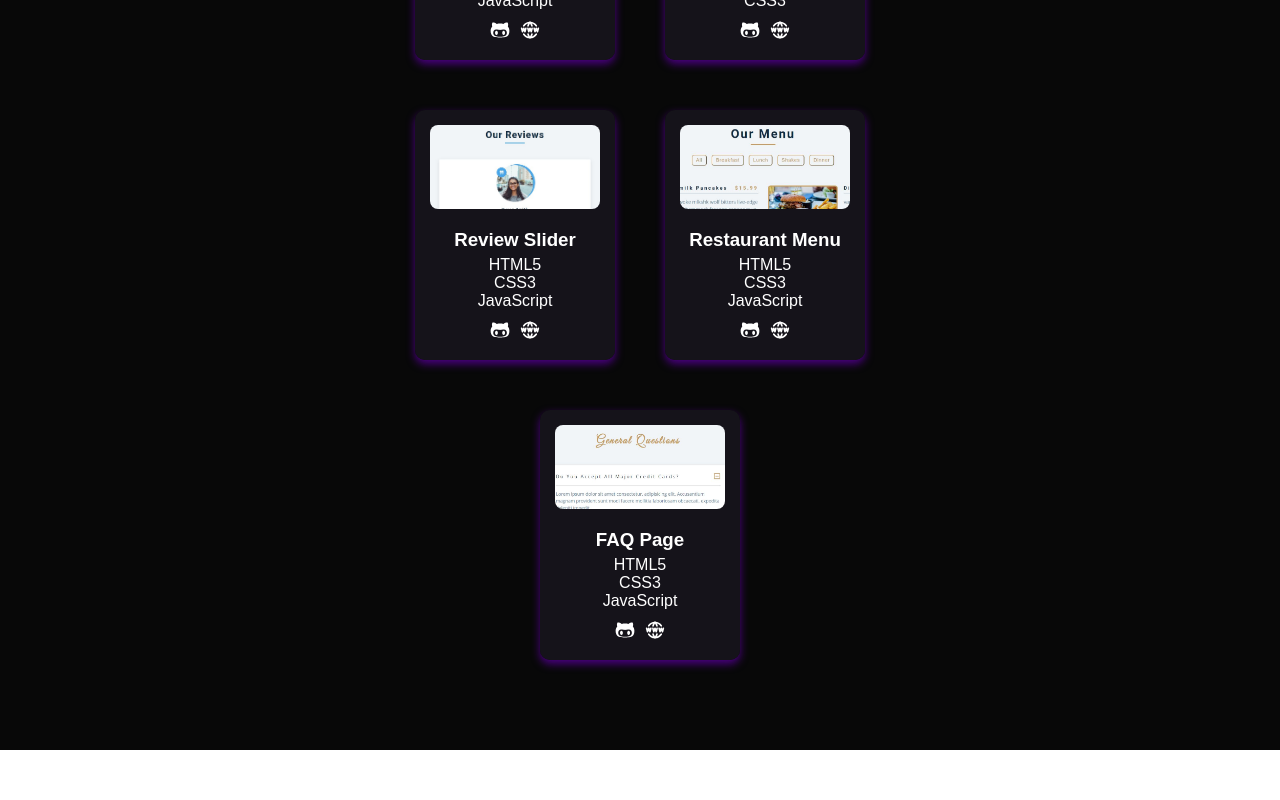
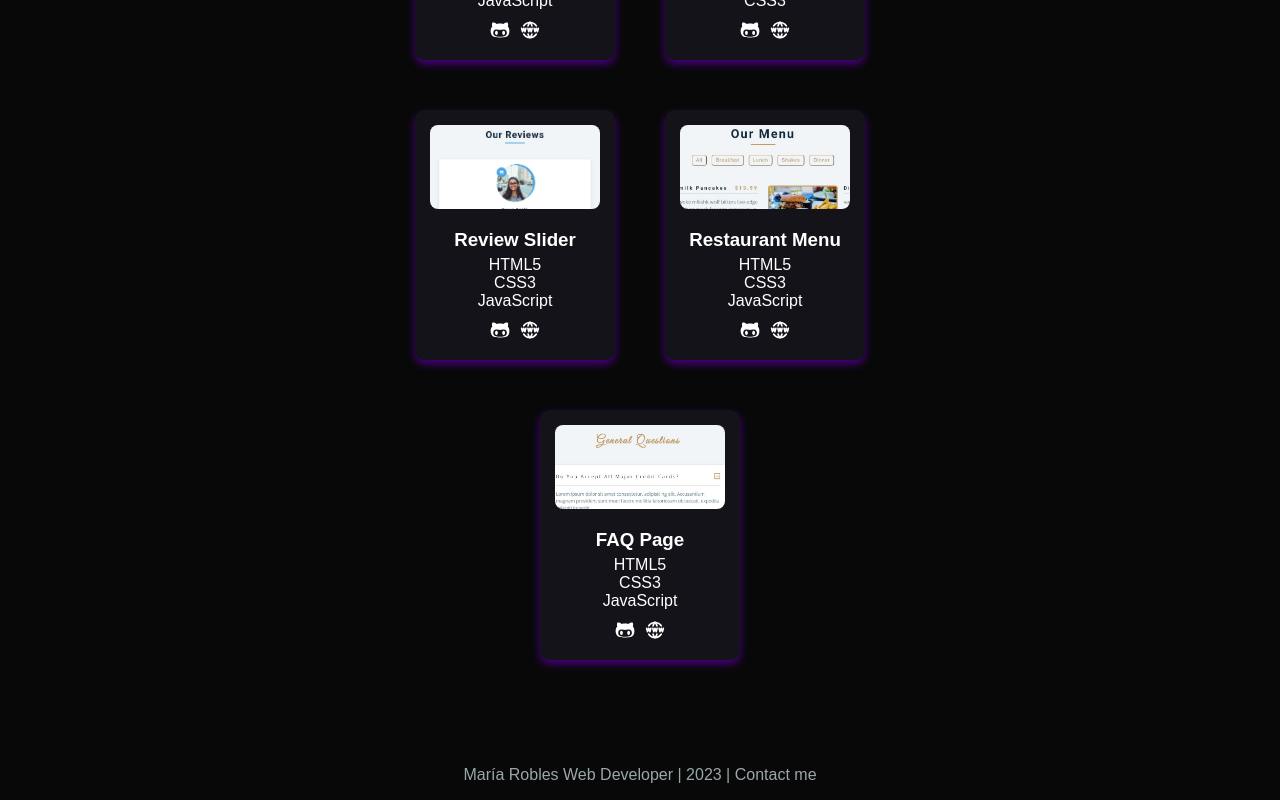
Before and after one commit to MariaRipley/maria-ripley-portfolio, a React (Vite) app in the folder client/: page /portfolio in a window 1280 px wide. Shown: the part 630-1430 px from the top of the page. Before the commit the page ends 1380 px from the top, so only its background shows below. Built offline with nearby package versions, Linux system fonts and the light colour scheme; a web font is replaced by a local one.

Commit message:
Add footer

```diff
--- /dev/null
+++ b/client/src/components/Footer.jsx
@@ -0,0 +1,14 @@
+//Styles
+import "../styles/Footer.scss";
+
+function Footer() {
+  return (
+    <div className="footer">
+      <p className="footer__info">
+        María Robles Web Developer | 2023 | Contact me
+      </p>
+    </div>
+  );
+}
+
+export default Footer;
--- a/client/src/routes/Portfolio.jsx
+++ b/client/src/routes/Portfolio.jsx
@@ -4,6 +4,7 @@ import "../styles/Portfolio.scss";
 //Components
 import Header from "../components/Header";
 import Card from "../components/Card";
+import Footer from "../components/Footer";
 
 function Portfolio() {
   return (
@@ -75,6 +76,7 @@ function Portfolio() {
           web="https://mariaripley.github.io/questions-and-answer/"
         ></Card>
       </div>
+      <Footer />
     </>
   );
 }
--- a/client/src/styles/Card.scss
+++ b/client/src/styles/Card.scss
@@ -60,7 +60,9 @@
     cursor: pointer;
 
     :hover {
-      color: variables.$deep-purple;
+      background-color: variables.$deep-purple;
+      border-radius: 5px;
+      padding: 5px;
     }
   }
 }
--- /dev/null
+++ b/client/src/styles/Footer.scss
@@ -0,0 +1,14 @@
+@use "./variables.scss";
+
+.footer {
+  background-color: variables.$bg-color;
+  font-family: variables.$secondary-font;
+  display: flex;
+  height: 50px;
+  justify-content: center;
+  align-items: center;
+
+  &__info {
+    color: variables.$light-white;
+  }
+}
--- a/client/src/styles/variables.scss
+++ b/client/src/styles/variables.scss
@@ -7,6 +7,7 @@ $deep-purple: #4b0082;
 $light-purple: #9370DB;
 $deep-blue: #000080;
 $deep-red: #8b0000;
+$light-white: #c9dadfc1;
 
 $primary-font: "Stick No Bills", sans-serif;
 $secondary-font: sans-serif;
```
